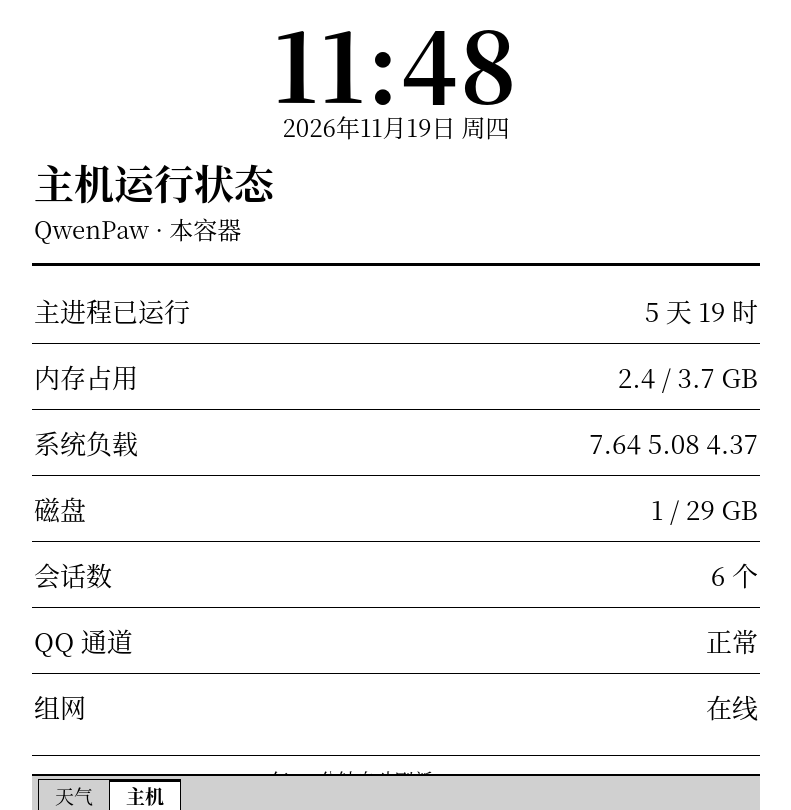
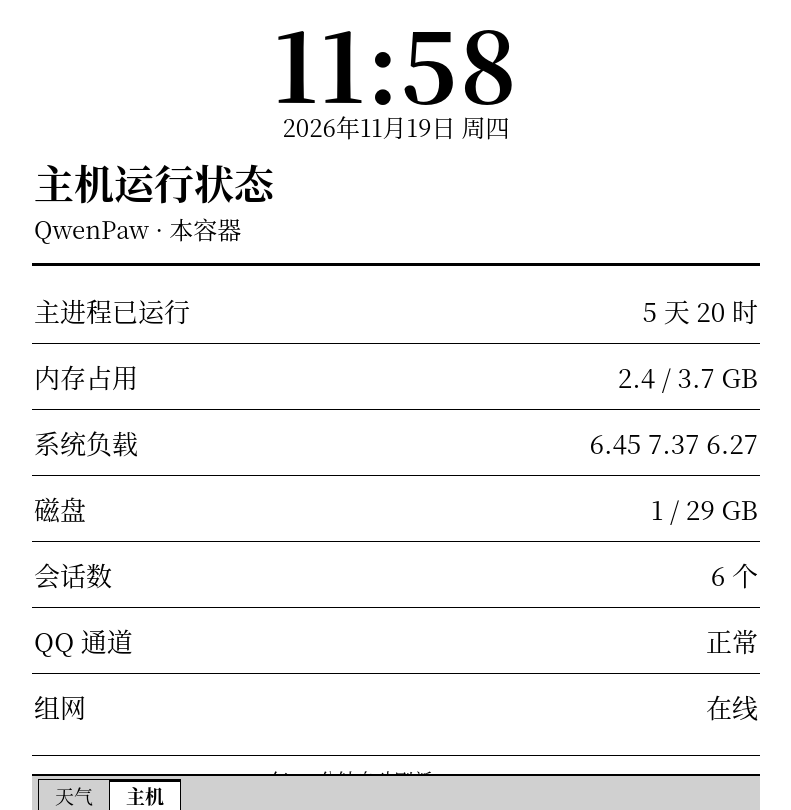
Before and after one commit to xiaohui33/mb, a plain HTML site: page status/index.html in a window 1280 px wide. Shown: the whole page, without its empty margins (244-1035 px from the left). Drawn offline with Linux system fonts and the light colour scheme.

Commit message:
update 2026-11-19 03:58 UTC

```diff
--- a/status/index.html
+++ b/status/index.html
@@ -54,7 +54,7 @@
 <body>
 <div id="main">
 
-<div class="clock" id="clock">11:48</div>
+<div class="clock" id="clock">11:58</div>
 <div class="date" id="date">11 月 19 日　星期四</div>
 <div class="hero"><table><tr><td>
   <div class="cond">主机运行状态</div>
@@ -62,16 +62,16 @@
 </td></tr></table></div>
 <div class="rule"></div>
 <table class="kv">
-  <tr><td>主进程已运行</td><td class="r">5 天 19 时</td></tr>
+  <tr><td>主进程已运行</td><td class="r">5 天 20 时</td></tr>
   <tr><td>内存占用</td><td class="r">2.4 / 3.7 GB</td></tr>
-  <tr><td>系统负载</td><td class="r">7.64 5.08 4.37</td></tr>
+  <tr><td>系统负载</td><td class="r">6.45 7.37 6.27</td></tr>
   <tr><td>磁盘</td><td class="r">1 / 29 GB</td></tr>
   <tr><td>会话数</td><td class="r">6 个</td></tr>
   <tr><td>QQ 通道</td><td class="r">正常</td></tr>
   <tr><td>组网</td><td class="r">在线</td></tr>
 </table>
 
-<div class="foot">每 10 分钟自动刷新　·　11:48</div>
+<div class="foot">每 10 分钟自动刷新　·　11:58</div>
 </div>
 <div class="tabbar" id="bar">
   <a class="" href="../">天气</a><a class="cur" href="./">主机</a>
@@ -80,7 +80,7 @@
 (function () {
   // Kindle 设备时钟常年不准（常见是停在 UTC），所以不以设备时间为准：
   // 用服务端渲染时刻做基准，之后用毫秒差自行走字，每次页面自刷新都会重新校准。
-  var SERVER_MS = 1795060111799;   // 服务端 epoch(ms)
+  var SERVER_MS = 1795060717838;   // 服务端 epoch(ms)
   var TZ_OFF = 8;         // 显示时区偏移（小时，如 8）
   var OFFSET = SERVER_MS - (new Date()).getTime();
   var bar = document.getElementById('bar');
```
Also changed, not shown: index.html (+3 -3 lines).
